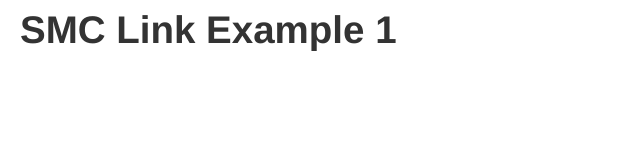
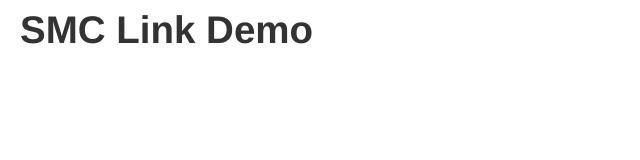
Before and after one commit to samrose/semlink_plugin, a plain HTML site: page index.html in a window 1280 px wide. Shown: the whole page, without its empty margins (0-640 px from the left). Drawn offline with nearby package versions, Linux system fonts and the light colour scheme.

Commit message:
bootstrap

```diff
--- a/index.html
+++ b/index.html
@@ -15,7 +15,7 @@
   <div class="span 1">
   </div>
   <div class="span 12">
-  <h1>SMC Link Example 1</h1>
+  <h1>SMC Link Demo</h1>
   <form>
     <textarea cols="140" rows="20" name="editor1">
     </textarea>
```
